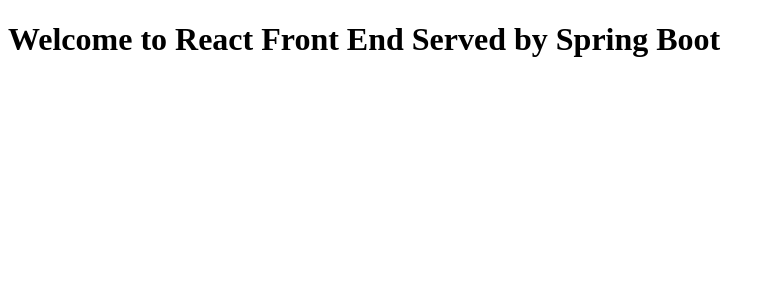
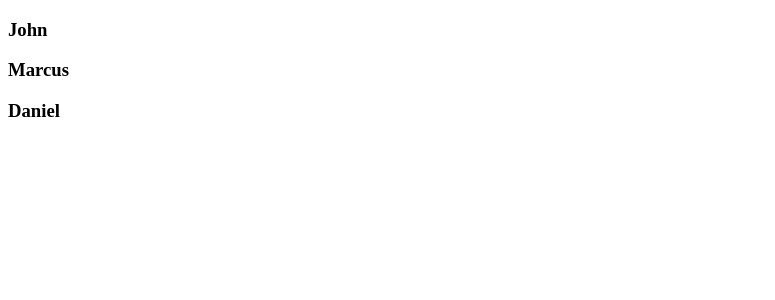
Before and after one commit to nyakaz73/spring-boot-reactjs-fullstack-2, a React app: page / in a window 1280 px wide. Shown: the top 300 px of the page, without its empty margins (0-775 px from the left). Built offline with nearby package versions, Linux system fonts and the light colour scheme; the HTML template or start-up script is replaced by a standard one.

Commit message:
Added Harded coded Users state with users will use Axios later

```diff
--- a/src/main/js/App.js
+++ b/src/main/js/App.js
@@ -1,14 +1,42 @@
 import React, { Component } from "react";
 import ReactDOM from "react-dom";
-
+import Users from '../../../frontend/src/components/Users';
 
 export class App extends Component {
+    state = {
+        users:[
+            {
+                id:1,
+                name:"John",
+                surname:"Doe",
+                email:"john@doe.com",
+                username:"johnny",
+                password:"strong-password"
+            },
+            {
+                id:2,
+                name:"Marcus",
+                surname:"Daniels",
+                email:"md@dan.com",
+                username:"marcus",
+                password:"strong-password2"
+            },
+            {
+                id:3,
+                name:"Daniel",
+                surname:"Johns",
+                email:"d@jonhs.com",
+                username:"danny",
+                password:"strong-password3"
+            }
+        ]
+    }
     render() {
         return (
             <div>
-            <h1>Welcome to React Front End Served by Spring Boot</h1>
-        </div>
-    );
+                <Users users={this.state.users}/>
+            </div>
+        );
     }
 }
 
```
